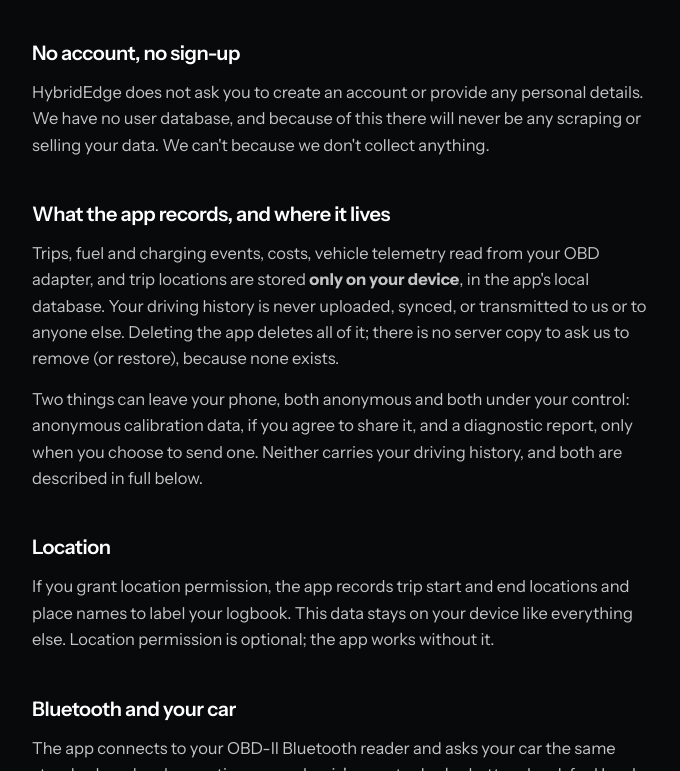
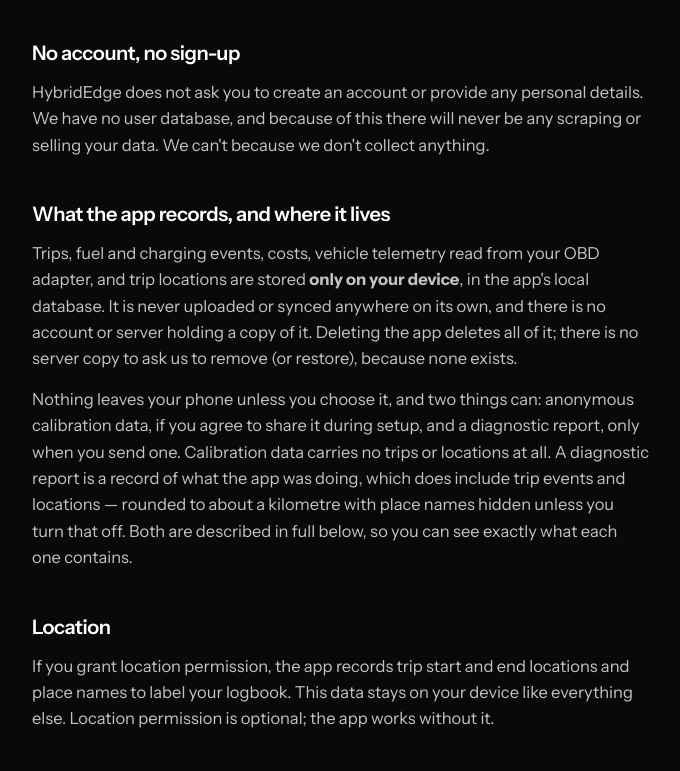
Before and after one commit to danpatmore/hybridedge-website, a plain HTML site: page privacy.html in a window 1280 px wide. Shown: the part 469-1240 px from the top of the page, without its empty margins (292-972 px from the left). Drawn offline with Linux system fonts and the light colour scheme.

Commit message:
Privacy: a diagnostic report DOES carry trip data, say so
'Your driving history is never uploaded' sat directly above a section
describing reports that contain trip events, place names and rounded
coordinates (Dan, 18 Aug). The local-storage claim is now about what
the app does on its own — never uploaded or synced by itself, no
server copy — and the paragraph below distinguishes the two paths
honestly: calibration carries no trips or locations at all, a
diagnostic report does carry trip events and locations, masked by
default. Also dropped 'ever' from the support page's no-analytics line:
opt-in crash reporting may one day be worth having, and a forever
promise is hard to walk back gracefully.

```diff
--- a/privacy.html
+++ b/privacy.html
@@ -50,14 +50,17 @@ anything.</p>
 <h2>What the app records, and where it lives</h2>
 <p>Trips, fuel and charging events, costs, vehicle telemetry read from your
 OBD adapter, and trip locations are stored <strong>only on your device</strong>,
-in the app's local database. Your driving history is never uploaded, synced,
-or transmitted to us or to anyone else. Deleting the app deletes all of it;
-there is no server copy to ask us to remove (or restore), because none
-exists.</p>
-<p>Two things can leave your phone, both anonymous and both under your
-control: anonymous calibration data, if you agree to share it, and a
-diagnostic report, only when you choose to send one. Neither carries your
-driving history, and both are described in full below.</p>
+in the app's local database. It is never uploaded or synced anywhere on its
+own, and there is no account or server holding a copy of it. Deleting the app
+deletes all of it; there is no server copy to ask us to remove (or restore),
+because none exists.</p>
+<p>Nothing leaves your phone unless you choose it, and two things can:
+anonymous calibration data, if you agree to share it during setup, and a
+diagnostic report, only when you send one. Calibration data carries no trips
+or locations at all. A diagnostic report is a record of what the app was
+doing, which does include trip events and locations — rounded to about a
+kilometre with place names hidden unless you turn that off. Both are
+described in full below, so you can see exactly what each one contains.</p>
 
 <h2>Location</h2>
 <p>If you grant location permission, the app records trip start and end
```
Also changed, not shown: support.html (+1 -1 lines).
